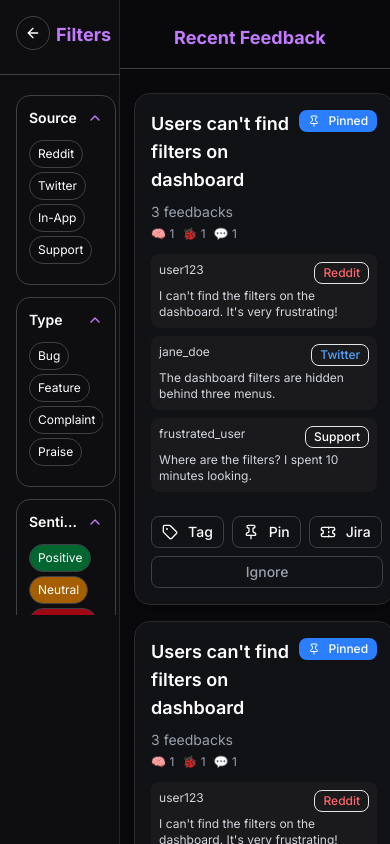
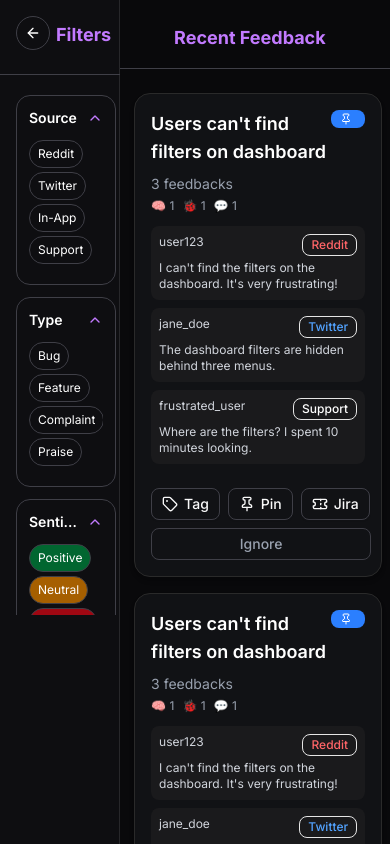
Before and after one commit to MohammadUmar5/Feedback, a React (Vite) app in the folder frontend/: page / in a window 390 px wide. Both pictures are taken after a click on the element "Feedback". Built offline with nearby package versions, Linux system fonts and the light colour scheme.

Commit message:
Add responsiveness

```diff
--- a/frontend/src/components/Feedback/FeedbackCard.jsx
+++ b/frontend/src/components/Feedback/FeedbackCard.jsx
@@ -5,12 +5,16 @@ import { cn } from "@/lib/utils";
 
 function FeedbackCard({ title, pinned, stats, sentiment, feedbacks }) {
   return (
-    <div className=" ml-9 sm:ml-3 md:ml-3 bg-[#111215] rounded-2xl border border-[#2a2a2a] p-4 shadow-md w-65 sm:w-80 md:w-80 max-w-sm">
+    <div className=" ml-9 sm:ml-3 md:ml-3 bg-[#111215] rounded-2xl border border-[#2a2a2a] p-4 shadow-md w-62 sm:w-80 md:w-80">
       <div className="flex items-start justify-between">
         <h2 className="text-white text-lg font-semibold">{title}</h2>
         {pinned && (
-          <Badge variant="secondary" className="bg-blue-500 text-white text-xs">
-            <PinIcon className="w-3 h-3 mr-1" /> Pinned
+          <Badge
+            variant="secondary"
+            className="bg-blue-500 text-white text-xs "
+          >
+            <PinIcon className="w-3 h-3 mr-1" />
+            <span className="hidden sm:inline">Pinned</span>
           </Badge>
         )}
       </div>
@@ -26,13 +30,17 @@ function FeedbackCard({ title, pinned, stats, sentiment, feedbacks }) {
 
       {/* Sentiment Bar */}
 
-
       {/* Feedback List */}
       <div className="mt-3  space-y-2 text-sm">
         {feedbacks.map((item, idx) => (
-          <div key={idx} className="bg-[#1a1a1c] p-2 rounded-md h-auto sm:h-auto md:h-auto md:text-xs sm:text-sm text-xs">
+          <div
+            key={idx}
+            className="bg-[#1a1a1c] p-2 rounded-md h-auto sm:h-auto md:h-auto md:text-xs sm:text-sm text-xs"
+          >
             <div className="flex justify-between text-gray-300">
-              <span className="font-small sm:font-medium md:font-medium">{item.user}</span>
+              <span className="font-small sm:font-medium md:font-medium">
+                {item.user}
+              </span>
               <Badge
                 variant="outline"
                 className={cn("text-xs sm:text-xs md:text-xs ", {
@@ -54,19 +62,19 @@ function FeedbackCard({ title, pinned, stats, sentiment, feedbacks }) {
       <div className="mt-6 ml-0 sm:ml-5 md:ml-5">
         <div className="flex gap-2">
           <Button className="bg-transparent border border-zinc-700 " size="sm">
-            <TagIcon className="w-4 h-4 mr-1" /> Tag
+            <TagIcon className="w-4 h-4 mr-0 sm:mr-1 md:mr-2" /> Tag
           </Button>
           <Button className="bg-transparent border border-zinc-700" size="sm">
-            <PinIcon className="w-4 h-4 mr-1" /> Pin
+            <PinIcon className="w-4 h-4 mr-0 sm:mr-1 md:mr-2" /> Pin
           </Button>
           <Button className="bg-transparent border border-zinc-700" size="sm">
-            <TicketIcon className="w-4 h-4 mr-1" /> Jira
+            <TicketIcon className="w-4 h-4 mr-0 sm:mr-1 md:mr-2" /> Jira
           </Button>
         </div>
         <Button
           variant="ghost"
           size="sm"
-          className=" mt-2 w-58 bg-transparent border border-zinc-700 text-gray-400"
+          className=" mt-2 w-55 sm:w-58 md:w-61 bg-transparent border border-zinc-700 text-gray-400"
         >
           Ignore
         </Button>
```
